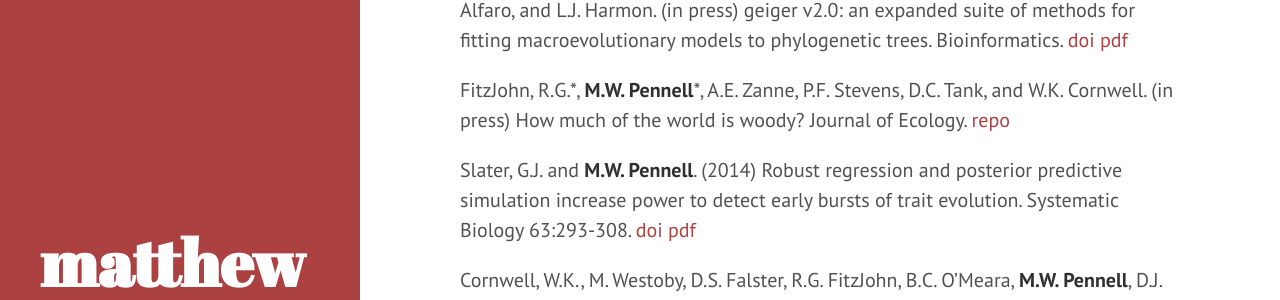
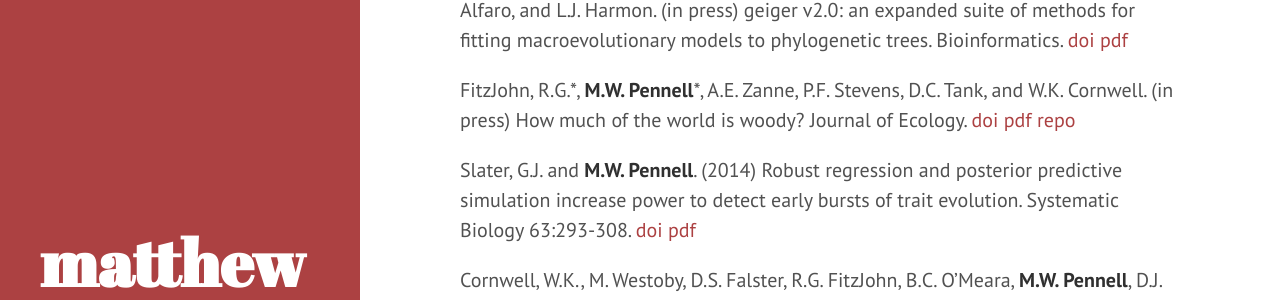
Before and after one commit to atredennick/mwpennell.github.io, a Jekyll site: the page built from publications.md, in a window 1280 px wide and 900 px high, scrolled down 573 px. Shown: the part 153-453 px from the top of the window. Built offline with Jekyll 4.4.1, drawn with Linux system fonts in a browser that asks for light colours; Markdown is read by kramdown in place of the engine named in the settings.

Commit message:
added link to woodiness paper

```diff
--- a/publications.md
+++ b/publications.md
@@ -18,7 +18,7 @@ Lanfear, R. and **M.W. Pennell**. (in press) Open access is worth considering. T
 
 **Pennell, M.W.**\*, J.M. Eastman\*, G.J. Slater, J.W. Brown, J.C. Uyeda, R.G. FitzJohn, M.E. Alfaro, and L.J. Harmon. (in press) geiger v2.0: an expanded suite of methods for fitting macroevolutionary models to phylogenetic trees. Bioinformatics. [doi](http://bioinformatics.oxfordjournals.org/content/early/2014/04/10/bioinformatics.btu181.abstract) [pdf]({{url}}/pdfs/pennell-bioinf-2014.pdf)
 
-FitzJohn, R.G.\*, **M.W. Pennell**\*, A.E. Zanne, P.F. Stevens, D.C. Tank, and W.K. Cornwell. (in press) How much of the world is woody? Journal of Ecology. [repo](https://github.com/richfitz/wood)
+FitzJohn, R.G.\*, **M.W. Pennell**\*, A.E. Zanne, P.F. Stevens, D.C. Tank, and W.K. Cornwell. (in press) How much of the world is woody? Journal of Ecology. [doi](http://onlinelibrary.wiley.com/doi/10.1111/1365-2745.12260/abstract) [pdf]({{url}}/pdfs/fitzjohn-jecol-2014.pdf) [repo](https://github.com/richfitz/wood)
 
 Slater, G.J. and **M.W. Pennell**. (2014) Robust regression and posterior predictive simulation increase power to detect early bursts of trait evolution. Systematic Biology 63:293-308. [doi](http://sysbio.oxfordjournals.org/content/63/3/293.abstract) [pdf]({{url}}/pdfs/slater-sysbio-2014.pdf)
 
```
Also changed, not shown: 1 other file.
